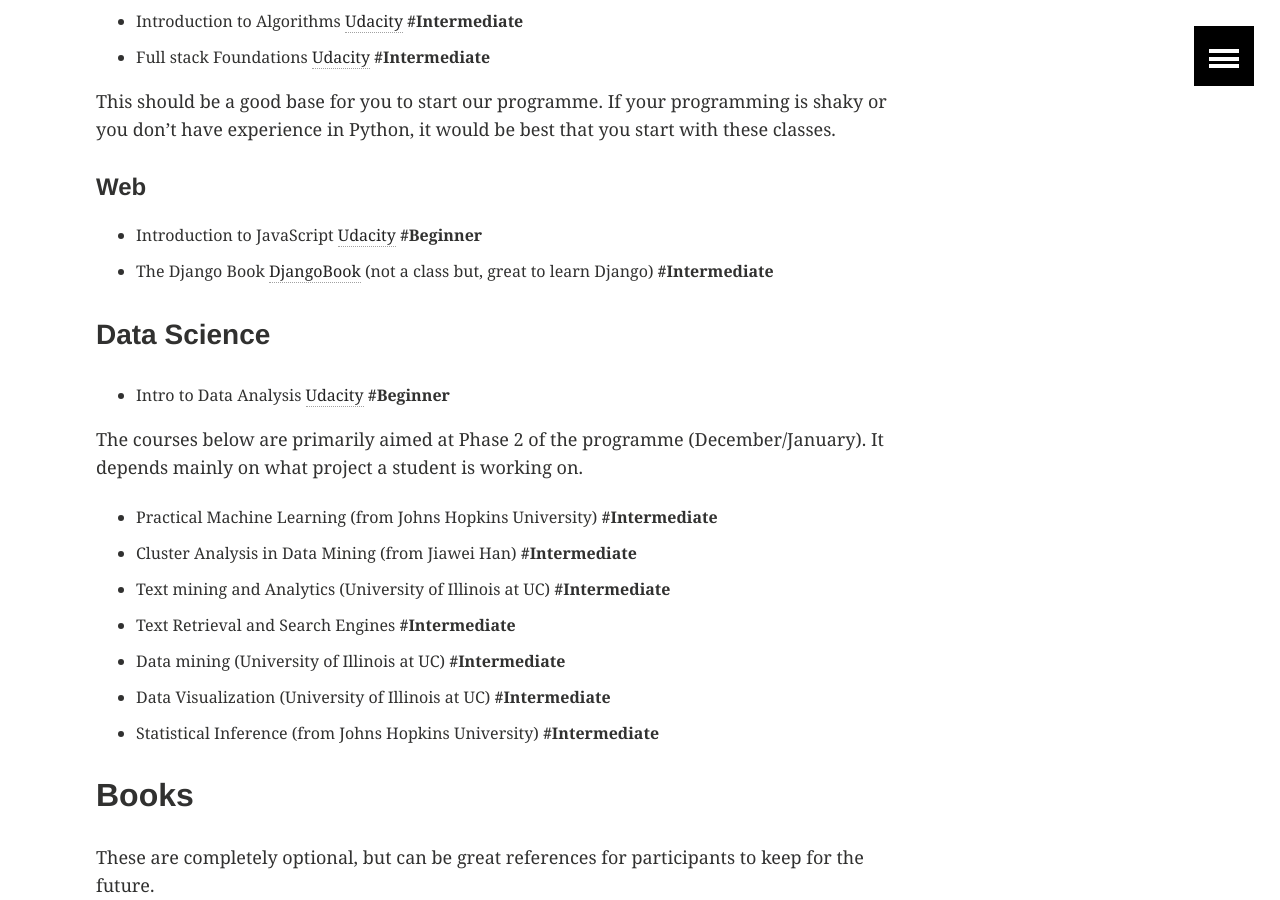
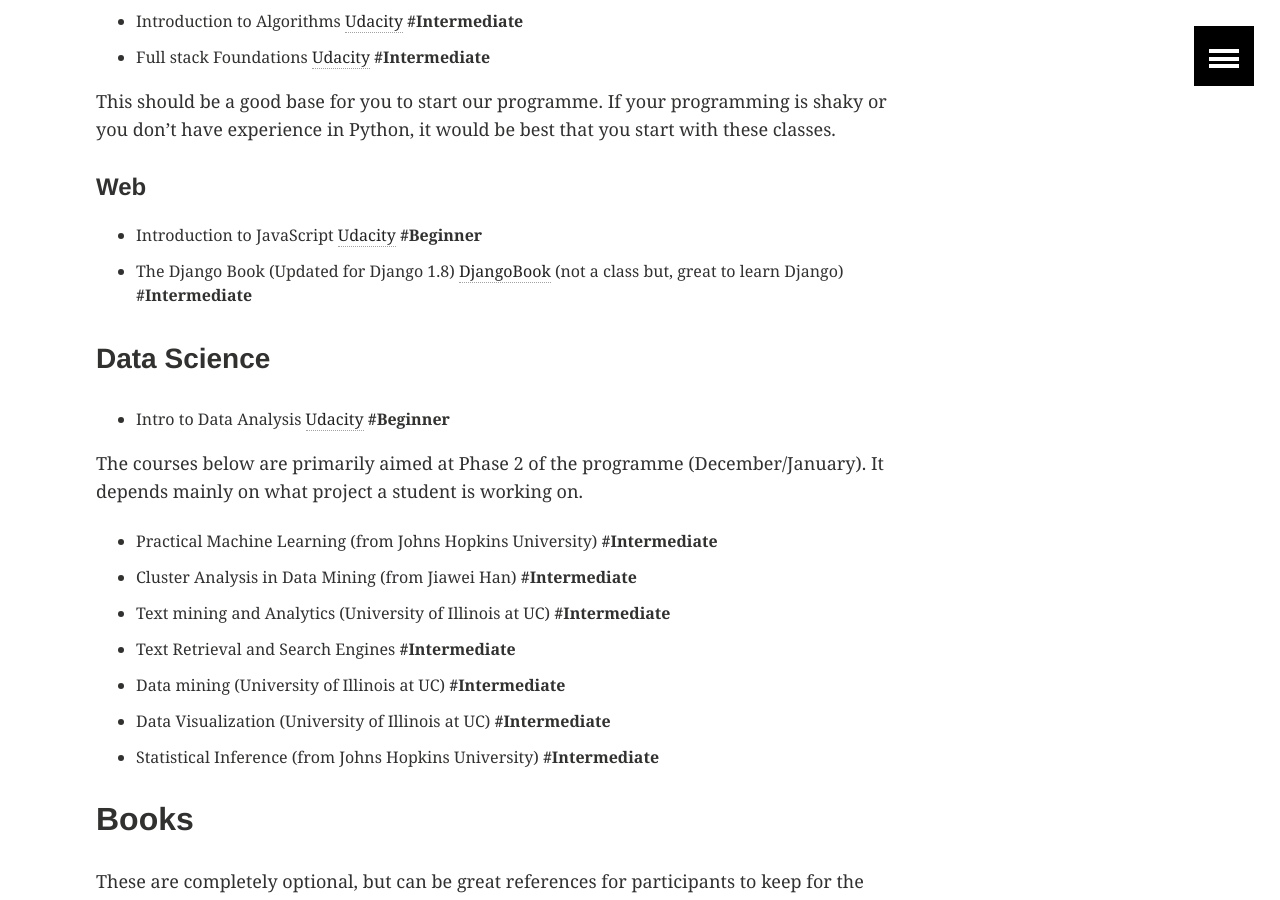
Before and after one commit to DSIDEWeb/dsideweb.github.io, a Jekyll site: the page built from resources/index.md, in a window 1280 px wide and 900 px high, scrolled down 1087 px. Built offline with Jekyll 4.4.1, drawn with Linux system fonts in a browser that asks for light colours.

Commit message:
Update index.md

```diff
--- a/resources/index.md
+++ b/resources/index.md
@@ -32,7 +32,7 @@
 #### Web
 
 * Introduction to JavaScript [Udacity](https://www.udacity.com/course/viewer#!/c-ud804/) **#Beginner**
-* The Django Book [DjangoBook](http://www.djangobook.com/) (not a class but, great to learn Django) **#Intermediate**
+* The Django Book (Updated for Django 1.8) [DjangoBook](http://masteringdjango.com/django-book/) (not a class but, great to learn Django) **#Intermediate**
 
 ### Data Science
 
```
